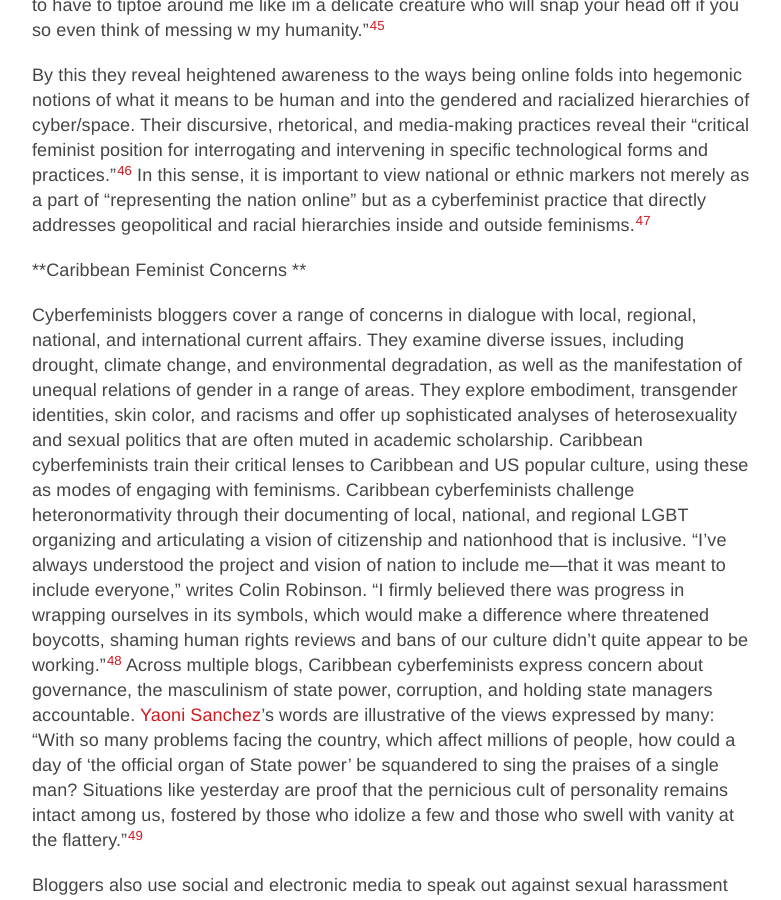
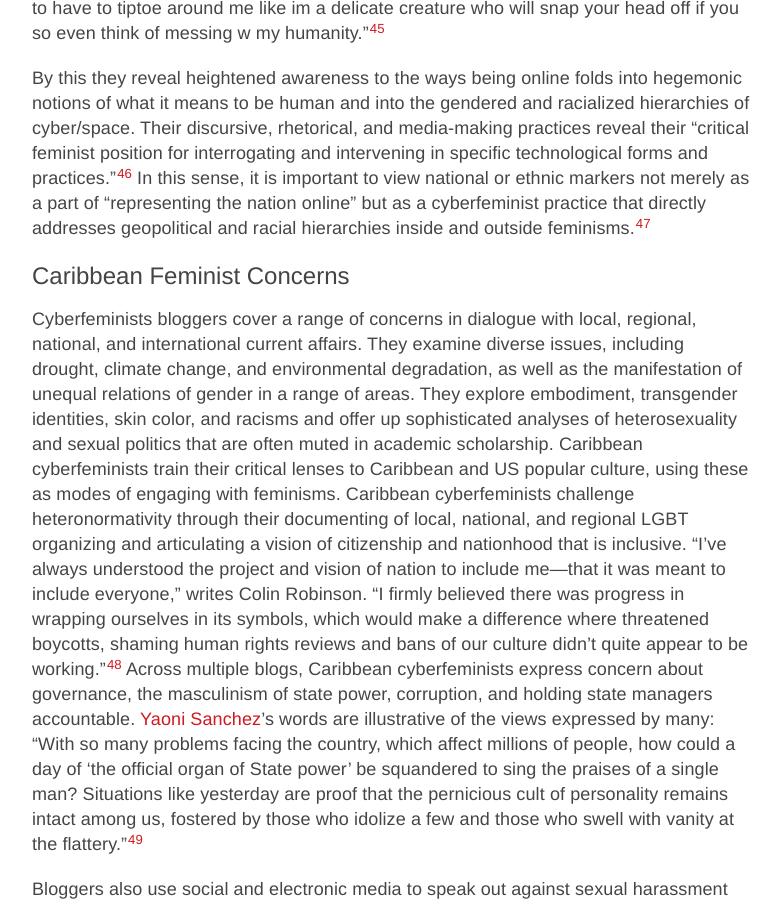
Before and after one commit to archipelagosjournal/archipelagos, a Jekyll site: the page built from _issue01/haynes-mapping.md, in a window 1280 px wide and 900 px high, scrolled down 12113 px. Shown: the whole window, without its empty margins (248-1029 px from the left). Built offline with Jekyll 4.4.1, drawn with Linux system fonts in a browser that asks for light colours; some of the changed text lies outside the part shown.

Commit message:
correcting the haynes. what a mess

```diff
--- a/_issue01/haynes-mapping.md
+++ b/_issue01/haynes-mapping.md
@@ -58,7 +58,7 @@
 challenge normative and hegemonic configurations of both feminism and
 digital technologies.[^7]
 
-**Introducing Caribbean Feminist Cyberspace**
+## Introducing Caribbean Feminist Cyberspace
 
 Nicholas Laughlin (and the bloggers who left comments on his article)
 traces key moments in Caribbean blogging, going back to at least 2000
@@ -88,70 +88,69 @@
 with sexist content. Below are key signposts of the significance,
 emergence, and diversity of Caribbean cyberfeminisms:
 
-> Queen Macoomeh initiated an [online
-> petition](http://www.change.org/p/we-did-it-angostura-has-said-they-will-pull-the-ad-thank-you-all)
-> against an Angostura advertisement with the tag line “Avoid the
-> friendzone, offer her a real drink.” Angostura subsequently removed
-> the advertisement.[^9] The public protest against the advertisement,
-> especially via the online petition, was reported by international
-> media outlets such as Buzzfeed.[^10]
->
-> Malaika Brooks-Smith-Lowe of [Groundation
-> Grenada](http://groundationgrenada.com) and colleagues at the Goat
-> Dairy Project have used crowdfunding to raise US\$63,160 to support a
-> community agriculture project.[^11]
->
-> [WOMANTRA](http://womantratt.wix.com/home) won a 2013 grant from the
-> FRIDA Young Feminist Fund to organize a summer camp for girls
-> transitioning to secondary school in Trinidad and Tobago. This
-> demonstrates that communities that have their genesis online may
-> incubate others forms of political organizing and intervention.[^12]
->
-> Patrice Daniel, a twenty-nine-year-old feminist from Barbados and
-> frequent contributor to International Planned Parenthood Federation’s
-> blog, generated what I consider to be a key moment in Caribbean
-> feminist blogging history. Her “[An Open Letter to Caribbean Men, from
-> Caribbean
-> Women](http://rhrealitycheck.org/article/2013/03/12/an-open-letter-to-caribbean-men-from-caribbean-women)”
-> went viral, with over 10,000 shares on Facebook, demonstrating the
-> extent to which her words resonated not only with Caribbean women but
-> with women across the globe.[^13]
->
-> Caribbean women, many of whom identify as feminists and are active in
-> feminist and lesbian, gay, bisexual, and transgender (LGBT) organizing
-> have created online networks for “women who love women.” LGBT
-> organizations such as Guyana’s [Society Against Sexual Orientation
-> Discrimination](http://www.sasod.org.gy), Trinidad and Tobago’s
-> [Coalition Advocating for Inclusion of Sexual
-> Orientation](http://www.facebook.com/caiso), and St. Lucia’s [United
-> and Strong](http://unitedandstrongstlucia.wordpress.com) maintain a
-> significant online presence.[^14]
->
-> [*Air Me Now*](http://www.facebook.com/AirMeNow) is a [YouTube
-> show](http://www.youtube.com/playlist?list=PLLNiArTOn_azPDdIR4FvkyepgRQrb9K8Y)
-> hosted by women from Belize, the Bahamas, and Jamaica that highlights
-> “Caribbean women’s voices, Caribbean women’s issues, Caribbean <span
-> style="font-variant:small-caps;">oomanism</span>.”[^15]
->
-> Gender consciousness has also meant broader public engagement with
-> questions of gender and sexuality, like that offered by the YouTube
-> video created by a group of young Jamaican men in response to the rape
-> of five women and girls. The video, titled [*Jamaican Anti-Rape
-> Campaign (Please Share)*](http://www.youtube.com/watch?v=IS8uJ9dol5s),
-> has received almost 40,000 views.[^16]
->
-> The social media efforts of Ashlee Hinds, a twenty-three-year-old
-> Barbadian student, to create positive images of fat black women
-> resulted in a [transnational fashion
-> blog](http://www.bigbeautifulblackgirls.com) and [Facebook
-> page](http://www.facebook.com/BigBeautifulBlackGirls) titled [*Big
-> Beautiful Black Girls*](http://bigbeautifulblackgirls.tumblr.com),
-> with 217,434 followers.[^17]
+- Queen Macoomeh initiated an [online petition](http://www.change.org/p/we-did-it-angostura-has-said-they-will-pull-the-ad-thank-you-all)
+ against an Angostura advertisement with the tag line “Avoid the
+ friendzone, offer her a real drink.” Angostura subsequently removed
+ the advertisement.[^9] The public protest against the advertisement,
+ especially via the online petition, was reported by international
+ media outlets such as Buzzfeed.[^10]
+
+- Malaika Brooks-Smith-Lowe of [Groundation
+ Grenada](http://groundationgrenada.com) and colleagues at the Goat
+ Dairy Project have used crowdfunding to raise US\$63,160 to support a
+ community agriculture project.[^11]
+
+
+- [WOMANTRA](http://womantratt.wix.com/home) won a 2013 grant from the
+ FRIDA Young Feminist Fund to organize a summer camp for girls
+ transitioning to secondary school in Trinidad and Tobago. This
+ demonstrates that communities that have their genesis online may
+ incubate others forms of political organizing and intervention.[^12]
+
+- Patrice Daniel, a twenty-nine-year-old feminist from Barbados and
+ frequent contributor to International Planned Parenthood Federation’s
+ blog, generated what I consider to be a key moment in Caribbean
+ feminist blogging history. Her “[An Open Letter to Caribbean Men, from
+ Caribbean Women](http://rhrealitycheck.org/article/2013/03/12/an-open-letter-to-caribbean-men-from-caribbean-women)”
+ went viral, with over 10,000 shares on Facebook, demonstrating the
+ extent to which her words resonated not only with Caribbean women but
+ with women across the globe.[^13]
+
+- Caribbean women, many of whom identify as feminists and are active in
+ feminist and lesbian, gay, bisexual, and transgender (LGBT) organizing
+ have created online networks for “women who love women.” LGBT
+ organizations such as Guyana’s [Society Against Sexual Orientation
+ Discrimination](http://www.sasod.org.gy), Trinidad and Tobago’s
+ [Coalition Advocating for Inclusion of Sexual
+ Orientation](http://www.facebook.com/caiso), and St. Lucia’s [United
+ and Strong](http://unitedandstrongstlucia.wordpress.com) maintain a
+ significant online presence.[^14]
+
+- [*Air Me Now*](http://www.facebook.com/AirMeNow) is a [YouTube
+ show](http://www.youtube.com/playlist?list=PLLNiArTOn_azPDdIR4FvkyepgRQrb9K8Y)
+ hosted by women from Belize, the Bahamas, and Jamaica that highlights
+ “Caribbean women’s voices, Caribbean women’s issues, Caribbean <span
+ style="font-variant:small-caps;">oomanism</span>.”[^15]
+
+- Gender consciousness has also meant broader public engagement with
+ questions of gender and sexuality, like that offered by the YouTube
+ video created by a group of young Jamaican men in response to the rape
+ of five women and girls. The video, titled [*Jamaican Anti-Rape
+ Campaign (Please Share)*](http://www.youtube.com/watch?v=IS8uJ9dol5s),
+ has received almost 40,000 views.[^16]
+
+- The social media efforts of Ashlee Hinds, a twenty-three-year-old
+ Barbadian student, to create positive images of fat black women
+ resulted in a [transnational fashion
+ blog](http://www.bigbeautifulblackgirls.com) and [Facebook
+ page](http://www.facebook.com/BigBeautifulBlackGirls) titled [*Big
+ Beautiful Black Girls*](http://bigbeautifulblackgirls.tumblr.com),
+ with 217,434 followers.[^17]
 
 These are but a few examples of the significance of Caribbean
 cyberfeminist practices.
 
-**Methods**
+## Methods
 
 In 2014 I hosted a Caribbean blog carnival titled [*e-Mas: To the
 Caribbean, with
@@ -243,7 +242,7 @@
 for analyzing Caribbean feminist bloggers are, as much as possible,
 drawn from the bloggers’ own descriptions of their online practices.
 
-**Categorizing Caribbean Cyberfeminisms**
+## Categorizing Caribbean Cyberfeminisms
 
 *Personal-is-political* is used to refer to personal blogs that draw on
 personal experience to illustrate or analyze relations of power in wider
@@ -374,6 +373,8 @@
 examined have been characterized as witty, it remains an important
 category for understanding feminist rhetorical strategies.
 
+---
+
   ----------------------------------------------------------------------------------------------------------------------------------------------------------------------------------------------------------------------------------------------------------------------------------
   **Blog Name\                                                             **Country**                      **URL**                                                                               **Categorization**
   (Blogger)**
@@ -493,7 +494,9 @@
 
 Table 1: Caribbean Feminist Blogs and Bloggers
 
-**Feminist Positionality**
+---
+
+## Feminist Positionality
 
 The ways Caribbean digital griots identify online reveal a cyberfeminist
 practice that intervenes in dominant configurations of both feminism and
@@ -595,7 +598,7 @@
 nation online” but as a cyberfeminist practice that directly addresses
 geopolitical and racial hierarchies inside and outside feminisms.[^47]
 
-**Caribbean Feminist Concerns **
+## Caribbean Feminist Concerns
 
 Cyberfeminists bloggers cover a range of concerns in dialogue with
 local, regional, national, and international current affairs. They
@@ -680,7 +683,7 @@
 communities and demonstrate the subversive possibilities of digital
 public spheres.
 
-**Strategic Space, Strategic Action**
+## Strategic Space, Strategic Action
 
 While I have focused largely on individual bloggers, it is important to
 recognize that blog posts are often cocreated, open-ended, community
@@ -855,7 +858,7 @@
 normalization of unequal relations of gender and sexualized images of
 women and girls.
 
-**Future Directions **
+## Future Directions
 
 Online feminist spaces are important consciousness-raising and
 pedagogical sites for Caribbean feminists. These sites, however, are
@@ -884,7 +887,9 @@
 approach to attend to the ways digital cultures may be complicit in
 reinscribing inequalities.
 
-**Appendix**
+---
+
+## Appendix
 
 ***Blog Category:** Description (number of times used)*
 
@@ -913,6 +918,8 @@
 
 **Witty:** Blogs by writers for whom wit, humor, and wordplay are key
 rhetorical devices (5)
+
+---
 
 [^1]: Sean Douglas, “Mayor: Beware Dangerous Sub-cultures,” *Trinidad
     and Tobago Newsday*, 11 February 2016,
```
Also changed, not shown: _issue01/munro-soul.md (+2 -0 lines).
